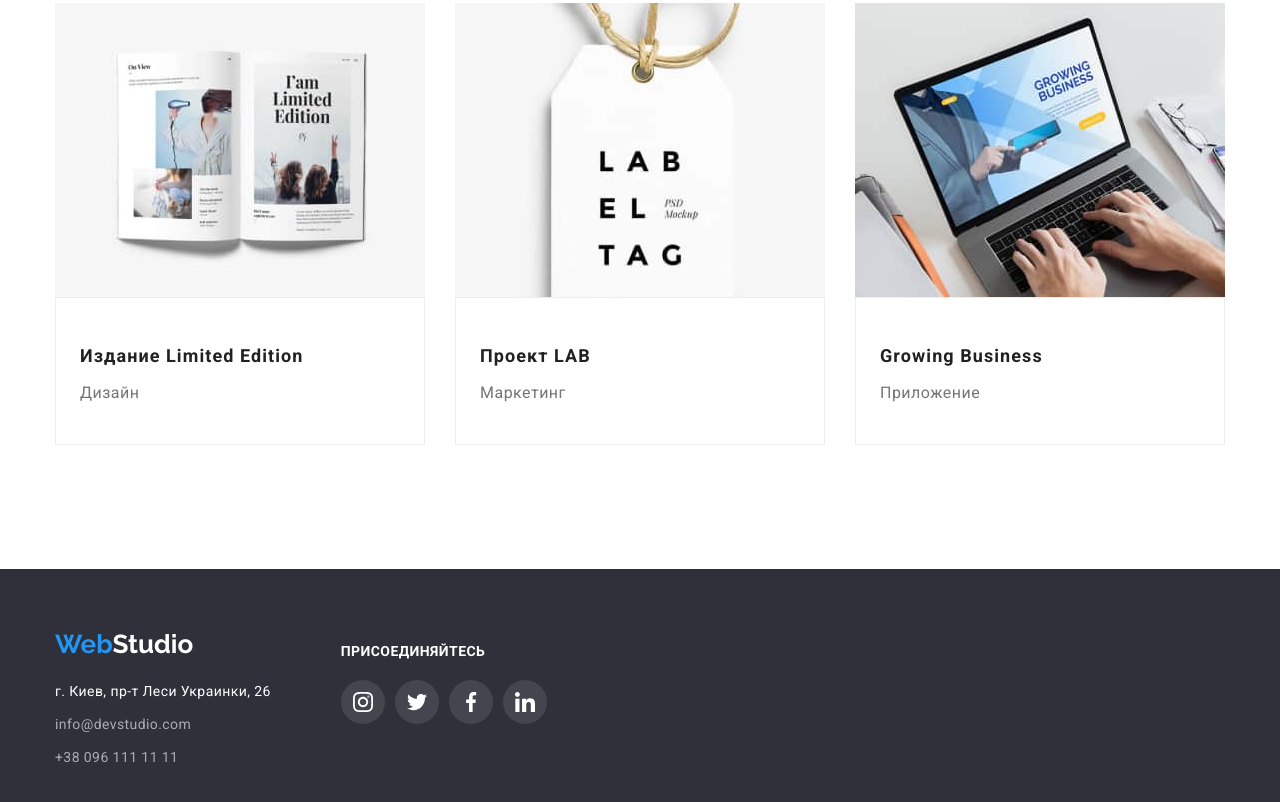
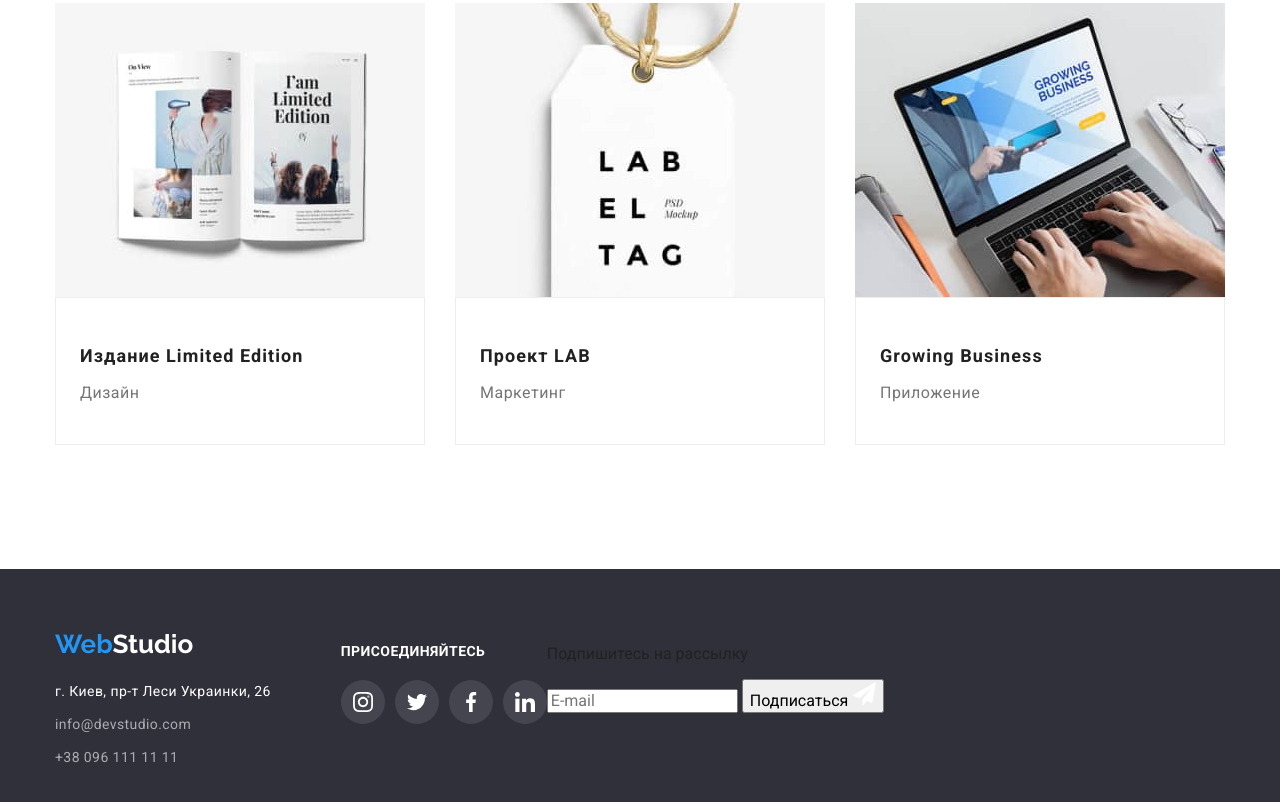
Before and after one commit to kr0o1ik/goit-markup-hw-06, a plain HTML site: page portfolio.html in a window 1280 px wide. Shown: the part 1205-2007 px from the top of the page. Drawn offline with nearby package versions, Linux system fonts and the light colour scheme.

Commit message:
Update portfolio.html

```diff
--- a/portfolio.html
+++ b/portfolio.html
@@ -228,6 +228,20 @@
                     </li>
                 </ul>
             </div>
+<!-------------------------------Подпишитесь на рассылку----------------------------------->
+            <div class="subscription">
+                <p class="sub-title"> Подпишитесь на рассылку</p>
+                <form>
+                    <div class="ftr-form-field">
+                        <input class="sub-input" name="Email" type="text" placeholder="E-mail">
+                        <button class="sub-button" type="submit">Подписаться
+                            <svg class="sub-icon" width="24" height="24">
+                                <use href="./images/sprite.svg#icon-telegram"></use>
+                            </svg>
+                        </button>
+                    </div>
+                </form>
+            </div>
         </div>
     </div>
 </footer>
```
